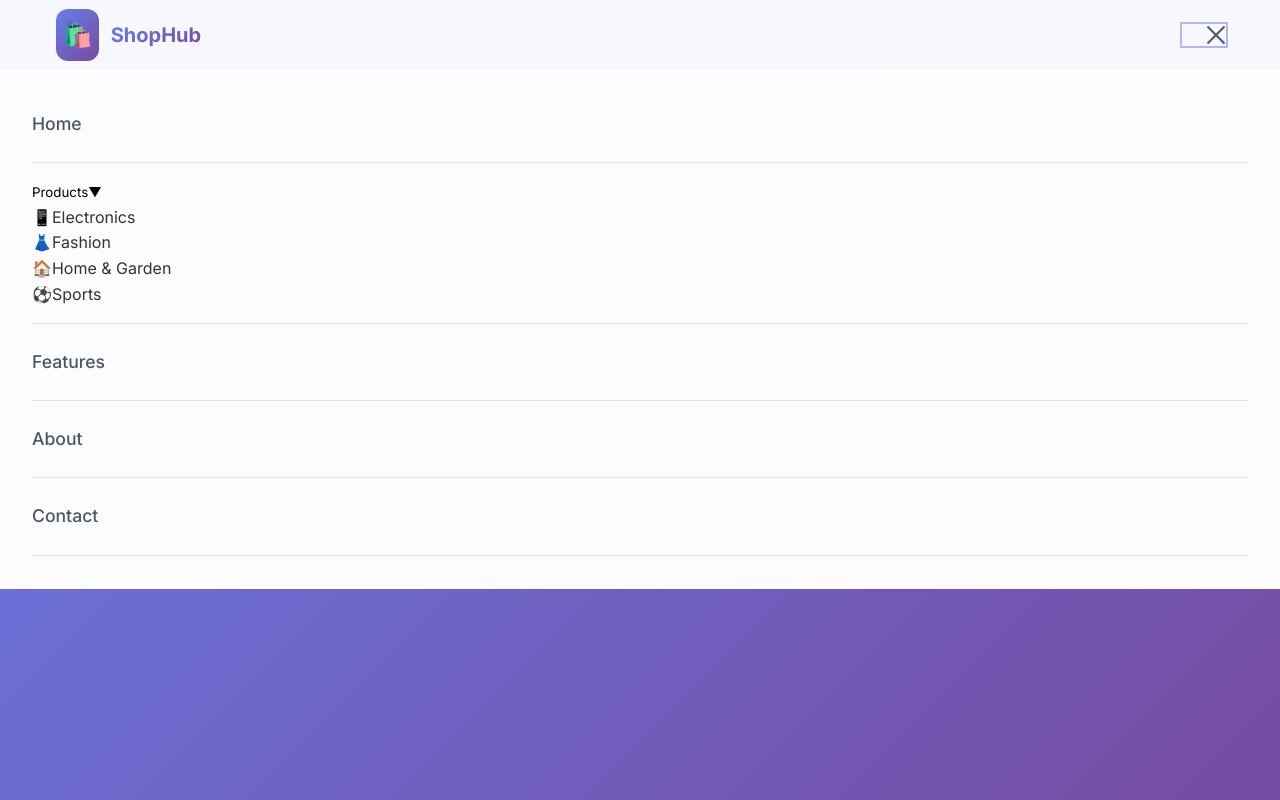
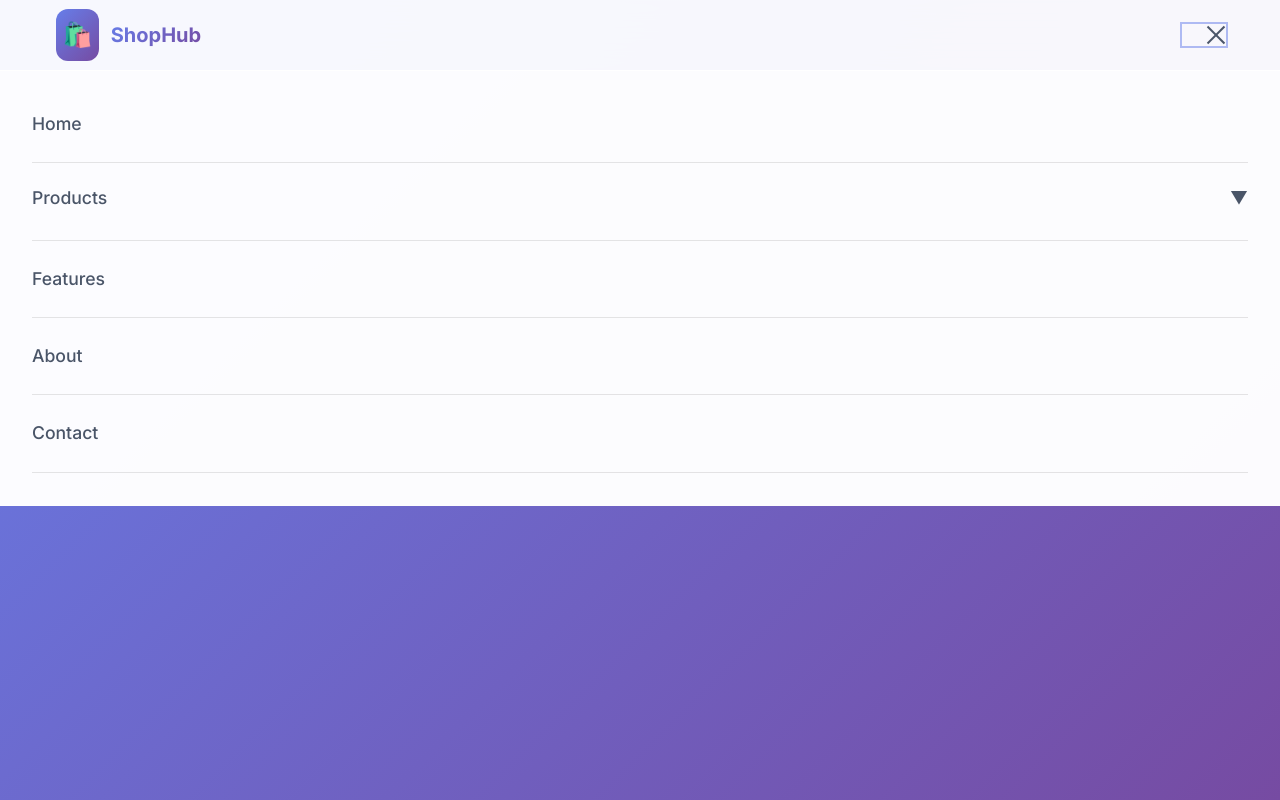
Before and after one commit to sauravxtha/shophub-react, a React (Vite) app: page / in a window 1280 px wide. Both pictures are taken after a click on the button "Toggle mobile menu". Built offline with nearby package versions, Linux system fonts and the light colour scheme.

Commit message:
add dropdown sub menu

```diff
--- a/src/components/Header/Header.jsx
+++ b/src/components/Header/Header.jsx
@@ -5,6 +5,7 @@ import { appConfig, navigationItems } from "../../data/appData";
 
 const Header = () => {
   const [isMobileMenuOpen, setIsMobileMenuOpen] = useState(false);
+  const [isDropdownOpen, setIsDropdownOpen] = useState(false);
   return (
     <header className={style.header}>
       <div className={style.container}>
@@ -53,11 +54,24 @@ const Header = () => {
             >
               {item.dropdown ? (
                 <>
-                  <button className={style.mobileDropdownToggle}>
+                  <button
+                    className={style.mobileDropdownToggle}
+                    onClick={() => setIsDropdownOpen(!isDropdownOpen)}
+                  >
                     {item.name}
-                    <span className={style.mobileDropdownArrow}>▼</span>
+                    <span
+                      className={`${style.mobileDropdownArrow} ${
+                        isDropdownOpen ? style.active : ""
+                      }`}
+                    >
+                      ▼
+                    </span>
                   </button>
-                  <ul className={style.mobileSubmenu}>
+                  <ul
+                    className={`${style.mobileSubmenu} ${
+                      isDropdownOpen ? style.active : ""
+                    }`}
+                  >
                     {item.dropdown.map((subItem) => (
                       <li
                         key={subItem.href}
--- a/src/components/Header/Header.module.css
+++ b/src/components/Header/Header.module.css
@@ -123,7 +123,8 @@
   padding-bottom: 1rem;
 }
 
-.mobileNavLink {
+.mobileNavLink,
+.mobileDropdownToggle {
   color: #4a5568;
   font-weight: 500;
   font-size: 1.1rem;
@@ -131,3 +132,39 @@
   display: block;
   padding: 0.5rem 0;
 }
+
+.mobileDropdownToggle {
+  display: flex;
+  justify-content: space-between;
+  width: 100%;
+  align-items: center;
+  transition: all 0.3s ease;
+}
+
+.mobileSubmenu {
+  max-height: 0;
+  overflow: hidden;
+  margin-top: 0.5rem;
+  transition: max-height 0.3s ease;
+}
+
+.mobileSubmenu.active {
+  max-height: 200px;
+}
+
+.mobileSubmenuLink {
+  font-size: 1rem;
+  color: #718096;
+  padding: 0.75rem 1rem;
+  display: flex;
+  gap: 0.75rem;
+  align-items: center;
+  transition: all 0.3s ease;
+}
+.mobileDropdownArrow {
+  transition: all 0.3s ease;
+}
+
+.mobileDropdownArrow.active {
+  transform: rotate(180deg);
+}
```
